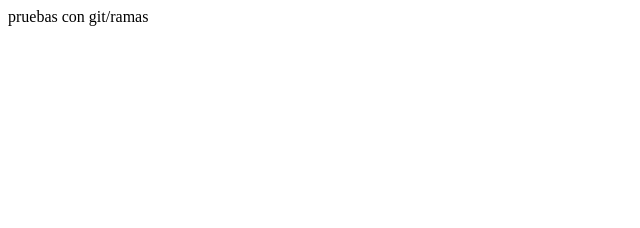
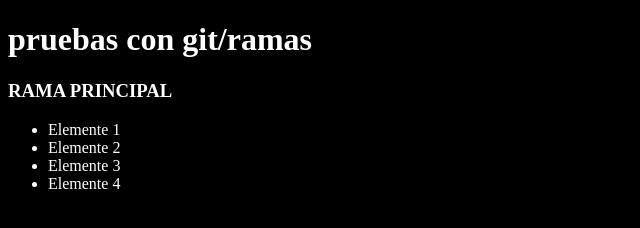
Before and after one commit to jordanmax10/practica-git, a plain HTML site: page index.html in a window 1280 px wide. Shown: the whole page, without its empty margins (0-640 px from the left). Drawn offline with Linux system fonts and the light colour scheme.

Commit message:
Agrendando html y css al index

```diff
--- a/index.html
+++ b/index.html
@@ -5,7 +5,21 @@
     <meta name="viewport" content="width=device-width, initial-scale=1.0">
     <title>Pruebas git</title>
 </head>
+<style>
+    body{
+        background-color: black;
+        color: white;
+    }
+</style>
 <body>
-    pruebas con git/ramas
+
+    <h1> pruebas con git/ramas</h1>
+        <h3>RAMA PRINCIPAL</h3>
+    <ul>
+        <li>Elemente 1</li>
+        <li>Elemente 2</li>
+        <li>Elemente 3</li>
+        <li>Elemente 4</li>
+    </ul>
 </body>
 </html>
```
